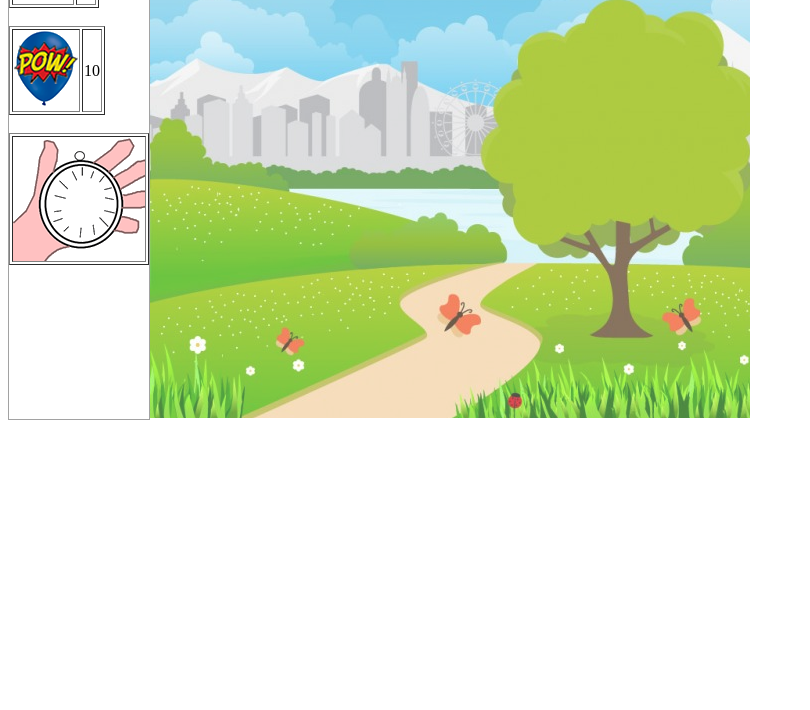
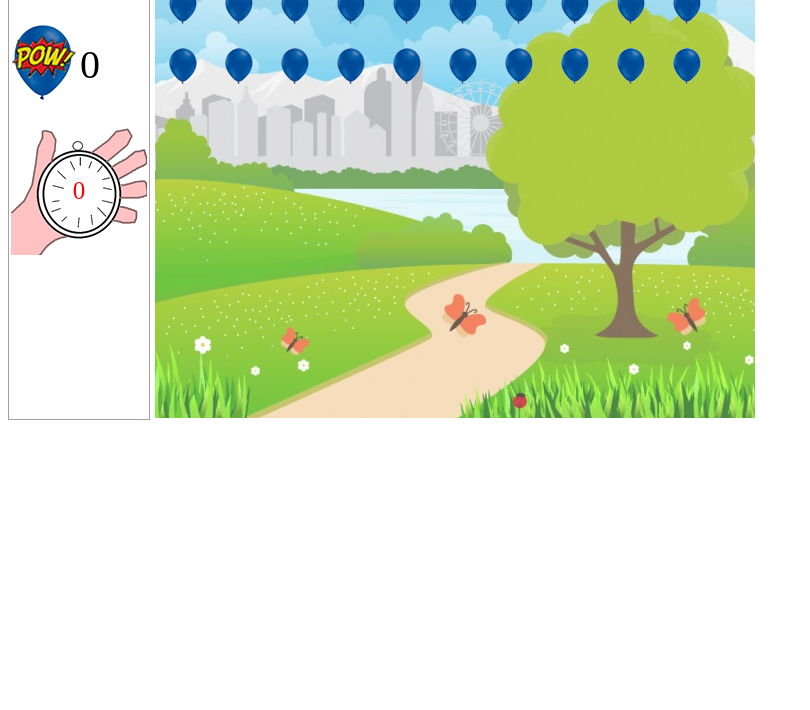
Before and after one commit to JacksonLuiz99/GameEstourandoBaloes, a plain HTML site: page jogo.html in a window 1280 px wide. Shown: the part 90-800 px from the top of the page, without its empty margins (0-810 px from the left). Drawn offline with Linux system fonts and the light colour scheme.

Commit message:
Adição de Cronometro, balões e alinhamento de itens

```diff
--- a/jogo.html
+++ b/jogo.html
@@ -5,45 +5,47 @@
 
 		<title>Estourando balões</title>
 
+		<script src="jogo.js"></script>
+
 	</head>
 
-	<body>
-		<div style="float: left; width: auto; height: 500px; background: #fff; border: solid 1px #a2a2a2;">
-			<table border="1">
+	<body onload="iniciarJogo()">
+		<div style="float: left; width: auto; height: 500px; background: #fff; border: solid 1px #a2a2a2; margin-right: 5px;">
+			<table border="0">
 				<tr>
 					<td>
 						<img src="img/balao_azul_grande.png">
 					</td>
 					<td>
-						10
+						<span id="baloes_inteiros" style="font-size: 40px;"></span>
 					</td>
 				</tr>
 			</table>
 			<br>
 
-			<table border="1">
+			<table border="0">
 				<tr>
 					<td>
 						<img src="img/balao_azul_grande_estourado.png">
 					</td>
 					<td>
-						10
+						<span id="baloes_estourados" style="font-size: 40px;"></span>
 					</td>
 				</tr>
 			</table>
 			<br>
 
-			<table border="1" style="width: 140px; height: 132px;">
+			<table border="0" style="width: 140px; height: 132px;">
 				<tr>
-					<td style="background: url(img/cronometro.png);">
-
+					<td style="background: url(img/cronometro.png); text-align: center;">
+						<span id="cronometro" style="color: red; font-size: 25px;"></span>
 					</td>
 
 				</tr>
 			</table>
 
 		</div>
-		<div style="float: left; width: 600px; height: 500px; background: url(img/cenario.png); background-position: bottom;">
+		<div id="cenario" style="float: left; width: 600px; height: 500px; background: url(img/cenario.png); background-position: bottom;">
 
 		</div>
 	</body>
--- /dev/null
+++ b/jogo.js
@@ -0,0 +1,42 @@
+function iniciarJogo(){
+var url = window.location.search;
+
+var nivel_jogo = url.replace("?", "");
+
+var tempo_segundos = 0;
+
+if(nivel_jogo == 1)  {//Easy -> 120 segundos
+    tempo_segundos = 120;
+}
+if(nivel_jogo == 2)  {//Medium -> 60 Segundos
+    tempo_segundos = 60;
+}
+if(nivel_jogo == 3)  {//Herd -> Segungos
+    tempo_segundos = 30;
+}
+
+//inserindo segundos no span
+document.getElementById('cronometro').innerHTML = tempo_segundos;
+
+// Quantidade de balões
+
+var quantidade_baloes = 30;
+
+criar_baloes(quantidade_baloes);
+
+//imprimir quantidade de balões inteiros
+document.getElementById('baloes_inteiros').innerHTML = quantidade_baloes;
+document.getElementById('baloes_estourados').innerHTML = 0;
+
+}
+
+function criar_baloes(quantidade_baloes){
+
+    for(var i = 1; i <= quantidade_baloes; i++){
+        var balao = document.createElement("img");
+        balao.src = 'img/balao_azul_pequeno.png';
+        balao.style.margin = '10px';
+
+        document.getElementById('cenario').appendChild(balao);
+    }
+}
```
